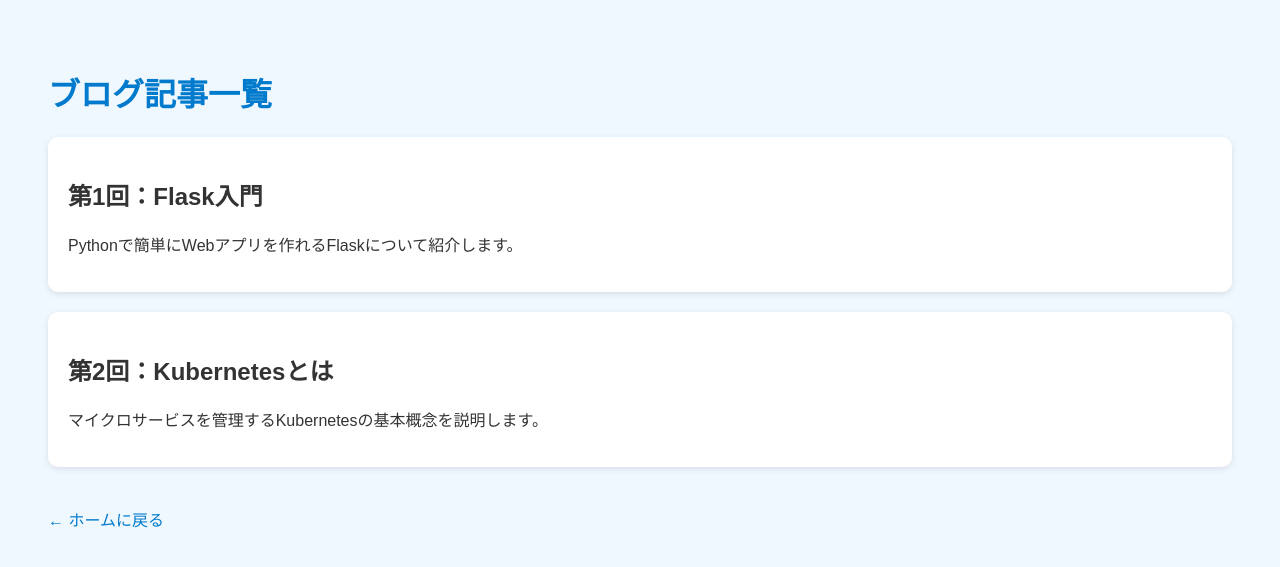
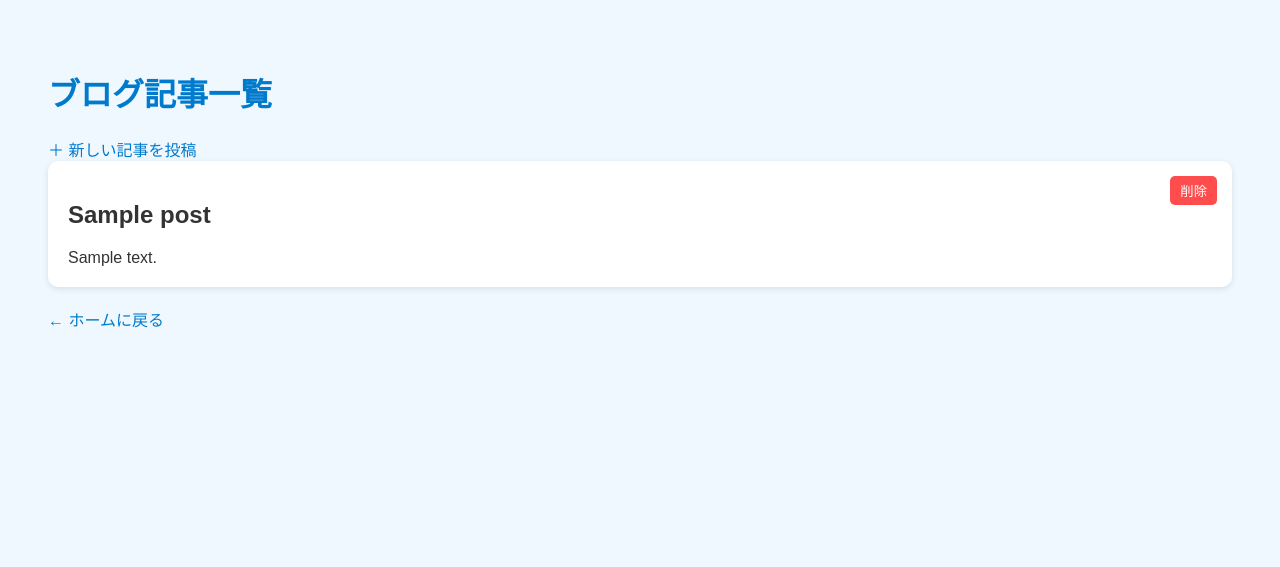
Before and after one commit to Ryota-Sato-1212/welcom-kubernetes, a Flask app: page /blog in a window 1280 px wide. Shown: the top 567 px of the page. Run offline with Flask 3, Linux system fonts and the light colour scheme; tables that the repository leaves empty hold one stand-in row (values such as "Sample post").

Commit message:
fix material

```diff
--- a/app.py
+++ b/app.py
@@ -1,6 +1,19 @@
-from flask import Flask, render_template
+from flask import Flask, render_template, request, redirect, url_for
+from flask_sqlalchemy import SQLAlchemy
 
 app = Flask(__name__)
+
+app.config['SQLALCHEMY_DATABASE_URI'] = 'sqlite:///blog.db'
+app.config['SQLALCHEMY_TRACK_MODIFICATIONS'] = False
+db = SQLAlchemy(app)
+
+class BlogPost(db.Model):
+    id = db.Column(db.Integer, primary_key=True)
+    title = db.Column(db.String(200), nullable=False)
+    content = db.Column(db.Text, nullable=False)
+
+with app.app_context():
+    db.create_all()
 
 @app.route("/")
 def home():
@@ -8,7 +21,26 @@
 
 @app.route("/blog")
 def blog():
-    return render_template("blog.html")
+    posts = BlogPost.query.order_by(BlogPost.id.desc()).all()
+    return render_template("blog.html", posts=posts)
+
+@app.route("/blog/new", methods=["GET", "POST"])
+def new_post():
+    if request.method == "POST":
+        title = request.form["title"]
+        content = request.form["content"]
+        post = BlogPost(title=title, content=content)
+        db.session.add(post)
+        db.session.commit()
+        return redirect(url_for("blog"))
+    return render_template("new_post.html")
+
+@app.route("/blog/delete/<int:post_id>", methods=["POST"])
+def delete_post(post_id):
+    post = BlogPost.query.get_or_404(post_id)
+    db.session.delete(post)
+    db.session.commit()
+    return redirect(url_for("blog"))
 
 if __name__ == "__main__":
-    app.run(debug=True, port=5050)
+    app.run(port=5050, debug=True)
--- a/templates/blog.html
+++ b/templates/blog.html
@@ -1,50 +1,47 @@
 <!DOCTYPE html>
 <html lang="ja">
 <head>
-    <meta charset="UTF-8">
-    <title>ブログ</title>
+    <meta charset="UTF-8" />
+    <title>ブログ記事一覧</title>
     <style>
         body {
-            font-family: sans-serif;
-            padding: 40px;
-            background-color: #f0f8ff;
-            color: #333;
+            font-family: sans-serif; padding: 40px;
+            background-color: #f0f8ff; color: #333;
         }
-
-        h1 {
-            color: #007acc;
+        h1 { color: #007acc; }
+        .post {
+            background: white; border-radius: 10px;
+            padding: 20px; margin-bottom: 20px;
+            box-shadow: 0 2px 6px rgba(0,0,0,0.1);
+            position: relative;
         }
-
-        .post {
-            background: white;
-            border-radius: 10px;
-            padding: 20px;
-            margin-bottom: 20px;
-            box-shadow: 0 2px 6px rgba(0,0,0,0.1);
+        .delete-form {
+            position: absolute; top: 15px; right: 15px;
         }
-
         a {
-            display: inline-block;
-            margin-top: 20px;
-            color: #007acc;
-            text-decoration: none;
+            color: #007acc; text-decoration: none;
         }
-
-        a:hover {
-            text-decoration: underline;
+        a:hover { text-decoration: underline; }
+        button {
+            background-color: #ff4d4d; border: none;
+            color: white; padding: 5px 10px;
+            border-radius: 5px; cursor: pointer;
         }
+        button:hover { background-color: #ff1a1a; }
     </style>
 </head>
 <body>
     <h1>ブログ記事一覧</h1>
+    <a href="/blog/new">＋ 新しい記事を投稿</a>
+    {% for post in posts %}
     <div class="post">
-        <h2>第1回：Flask入門</h2>
-        <p>Pythonで簡単にWebアプリを作れるFlaskについて紹介します。</p>
+        <h2>{{ post.title }}</h2>
+        <div>{{ post.content | safe }}</div>
+        <form action="{{ url_for('delete_post', post_id=post.id) }}" method="post" class="delete-form" onsubmit="return confirm('削除してもよろしいですか？');">
+            <button type="submit">削除</button>
+        </form>
     </div>
-    <div class="post">
-        <h2>第2回：Kubernetesとは</h2>
-        <p>マイクロサービスを管理するKubernetesの基本概念を説明します。</p>
-    </div>
+    {% endfor %}
     <a href="/">← ホームに戻る</a>
 </body>
 </html>
```
Also changed, not shown: templates/index.html (+14 -34 lines), templates/new_post.html (added, +76 -0 lines), instance/blog.db (added), 1 other file.
